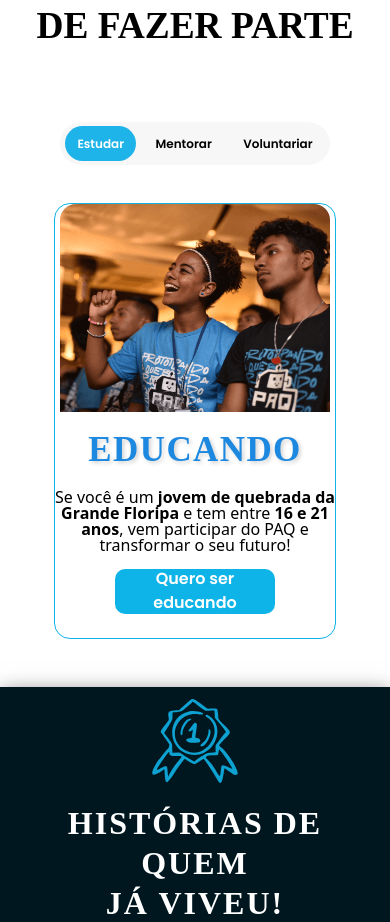
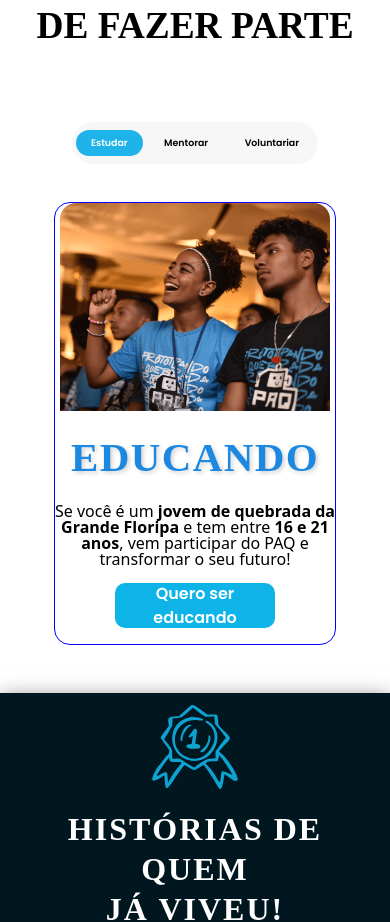
Before and after one commit to LAYSEGABI/Site-paq-25, a Next.js app: page / in a window 390 px wide. Shown: the part 5364-6286 px from the top of the page. Built offline with nearby package versions, Linux system fonts and the light colour scheme; a web font is replaced by a local one.

Commit message:
ajuste como fazer parte

```diff
--- a/src/app/components/comoFazerParte/CardVenhaFazerParte.module.css
+++ b/src/app/components/comoFazerParte/CardVenhaFazerParte.module.css
@@ -74,10 +74,19 @@
     align-items: center;
     justify-content: center;
     gap: 1rem;
-    padding-bottom: 1.5rem;
     border: 1px solid blue;
     border-radius: 1rem;
     width: 100%;
+    padding-bottom: 1rem;
+}
+
+.cardMobile .titulocardfazerparte {
+    padding: .5rem 1rem;
+}
+
+
+.cardMobile .textinhofazerparte {
+    padding: .5rem 1rem;
 }
 
 
@@ -128,49 +137,12 @@
         font-size: 9.391px;
         line-height: 11.739px;
     }
-}
 
-@media (max-width: 767px) {
-    .titulocardfazerparte {
-        font-size: 35px;
-        line-height: 44.471px;
-        text-align: center;
+
+    .cardMobile .titulocardfazerparte {
+       padding: .5rem;
     }
 
-    .textinhofazerparte {
-        font-size: 9.391px;
-        line-height: 11.739px;
-        text-align: center;
-    }
 
-    .btn {
-        display: flex;
-        height: 2.15038rem;
-        padding: 0.60644rem 0.75rem;
-        text-align: center;
-        justify-content: center;
-        align-items: center;
-        transition: all 500ms ease-in-out;
-        text-align: center;
-        font-family: Poppins;
-        font-size: 0.75rem;
-        font-style: normal;
-        font-weight: 600;
-        line-height: 0.89569rem;
-        /* 119.423% */
-    }
 
-    .containerButtons {
-        border-radius: 1.866rem;
-        background: var(--Fundo-Cinza, #F7F7F7);
-        margin-bottom: 38px;
-        display: flex;
-        height: 2.71019rem;
-        padding: 0.27988rem 0.32656rem;
-        justify-content: center;
-        text-align: center;
-        align-items: center;
-        gap: 0.4665rem;
-        flex-shrink: 0;
-    }
 }
--- a/src/app/components/comoFazerParte/CardVenhaFazerParte.tsx
+++ b/src/app/components/comoFazerParte/CardVenhaFazerParte.tsx
@@ -77,7 +77,7 @@ const CardContent1: React.FC = () => (
       <Image src={anajulia} alt='' width={270} height={333} className='hidden md:block aspect-auto object-cover rounded-2xl lg:hidden my-0' />
     </div>
     {/* Card Mobile */}
-    <div className='md:hidden flex flex-col items-center gap-4 pb-6 justify-center border border-solid border-azul-paq rounded-2xl w-full'>
+    <div className={style.cardMobile}>
       <Image src={anajuliamobile} alt='' width={270} height={190} className='object-contain rounded-t-2xl my-0' />
       <h2 className={style.titulocardfazerparte}>Educando</h2>
       <p className={`${style.textinhofazerparte}w-full`}>Se você é um <span className='font-bold'>jovem de quebrada da<br />Grande Floripa</span> e tem entre <span className='font-bold'>16 e 21<br /> anos</span>, vem participar do PAQ e<br />transformar o seu futuro! </p>
@@ -104,7 +104,7 @@ const CardContent2: React.FC = () => (
       <Image src={evanz} alt='' width={270} height={333} className='hidden md:block aspect-auto object-cover rounded-2xl lg:hidden my-0' />
     </div>
     {/* Card Mobile */}
-    <div className='md:hidden flex flex-col items-center gap-4 pb-6 justify-center border border-solid border-azul-paq rounded-2xl  w-full'>
+    <div className={style.cardMobile}>
       <Image src={evanz} alt='' width={270} height={190} className='object-contain rounded-t-2xl my-0' />
       <h2 className={style.titulocardfazerparte}>Mentor</h2>
       <p className={`${style.textinhofazerparte}w-full`}>Traga sua bagagem e experiências<br />para trocar com nossos jovens.<br /> Essa é uma oportunidade incrível de<br />conexão, onde você se desafia a<br />ensinar e também a aprender!</p>
@@ -134,7 +134,7 @@ const CardContent3: React.FC = () => (
     <div className={style.cardMobile}>
       <Image src={costaspaq} alt='' width={270} height={190} className='object-contain rounded-t-2xl my-0' />
       <h2 className={style.titulocardfazerparte}>Voluntário</h2>
-      <p className={`${style.textinhofazerparte}w-full`}>Venha fazer parte da da missão<br />do Prototipando a Quebrada <br /> colaborando com o que você faz de <br />melhor - todas as áreas tem a sua<br />importância, certo? </p>
+      <p className={style.textinhofazerparteMobile}>Venha fazer parte da da missão<br />do Prototipando a Quebrada <br /> colaborando com o que você faz de <br />melhor - todas as áreas tem a sua<br />importância, certo? </p>
       <Button title='Quero ser voluntario' href='/' width='160px' height='45px' />
     </div>
   </div>
```
